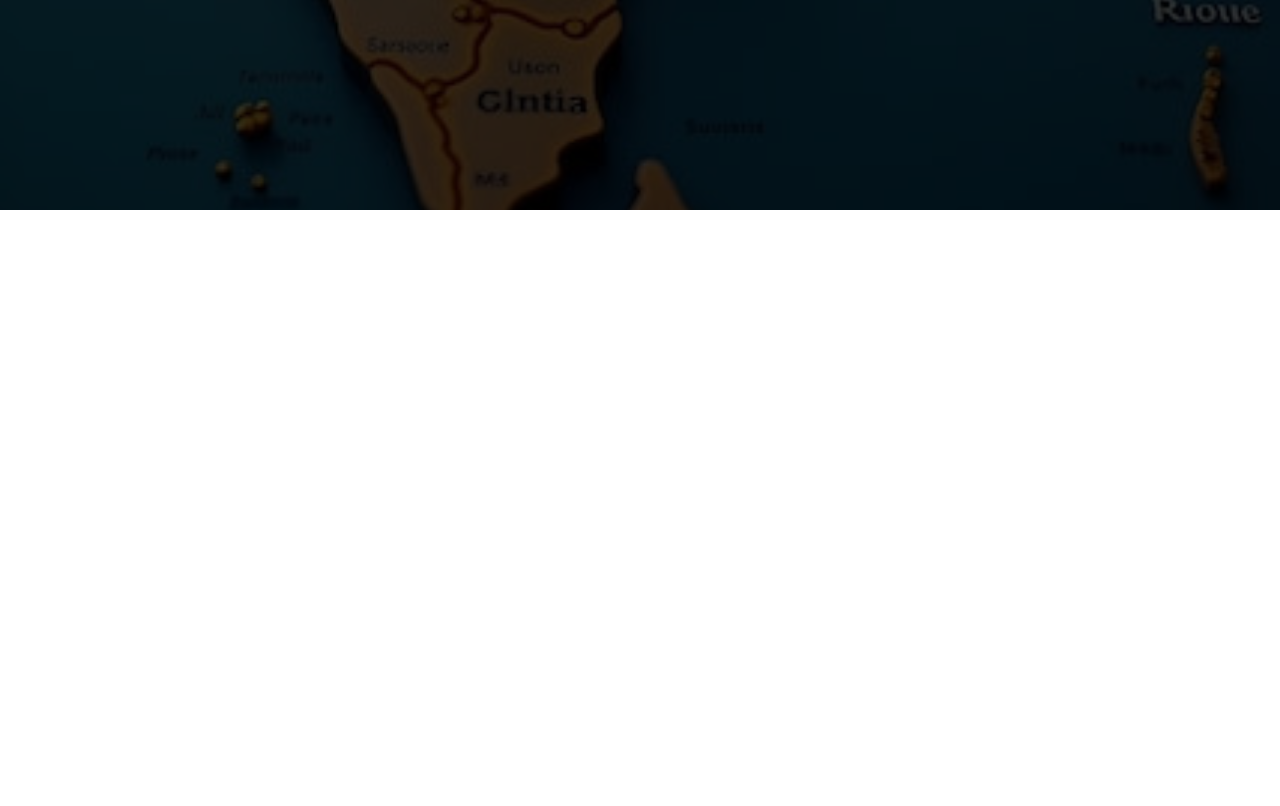
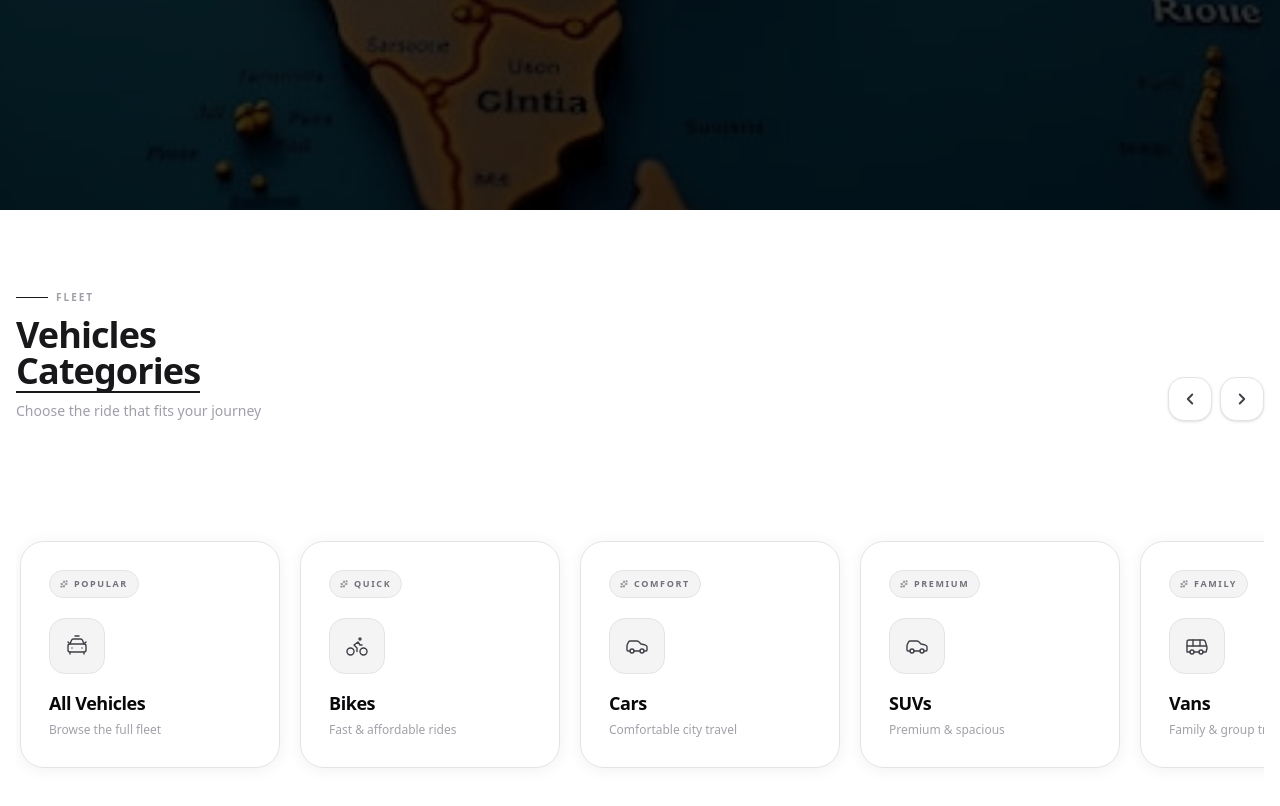
Before and after one commit to SumanKarmakar467/vehicle, a Next.js app: page / in a window 1280 px wide. Shown: the part 590-1396 px from the top of the page. Before the commit the page ends 800 px from the top, so only its background shows below. Built offline with nearby package versions, Linux system fonts and the light colour scheme; no server answers.

Commit message:
hero section UI complete

```diff
--- a/src/components/VehicleSlider.tsx
+++ b/src/components/VehicleSlider.tsx
@@ -1,11 +1,212 @@
-import React from 'react'
+import {
+  Bike,
+  Bus,
+  Car,
+  CarTaxiFront,
+  ChevronLeft,
+  ChevronRight,
+  Sparkles,
+  Truck,
+} from "lucide-react";
+import React, { useRef, useState } from "react";
+import { motion } from "motion/react";
+export const VEHICLE_CATEGORIES = [
+  {
+    title: "All Vehicles",
+    desc: "Browse the full fleet",
+    icon: CarTaxiFront,
+    tag: "Popular",
+  },
+  {
+    title: "Bikes",
+    desc: "Fast & affordable rides",
+    icon: Bike,
+    tag: "Quick",
+  },
+  {
+    title: "Cars",
+    desc: "Comfortable city travel",
+    icon: Car,
+    tag: "Comfort",
+  },
+  {
+    title: "SUVs",
+    desc: "Premium & spacious",
+    icon: Car,
+    tag: "Premium",
+  },
+  {
+    title: "Vans",
+    desc: "Family & group transport",
+    icon: Bus,
+    tag: "Family",
+  },
+  {
+    title: "Trucks",
+    desc: "Heavy & commercial transport",
+    icon: Truck,
+    tag: "Cargo",
+  },
+]; // <-- Missing closing bracket
 
-const VehicleSlider = () => {
+function VehicleSlider() {
+  const [hovered, setHovered] = useState<number | null>(null);
+  const sliderRef = useRef<HTMLDivElement>(null)
+  const scrool=(dir:"left" | "right") => {
+    if(!sliderRef.current) return
+
+    sliderRef.current.scrollBy({left:dir=="left"?-300:300,behavior:"smooth"})
+  }
+
   return (
-    <div>
+    <div className="w-full h-[200vh] bg-white py-20 px-4 overflow-hidden">
+      <div className="max-w-7xl mx-auto">
+        <motion.div
+          initial={{ opacity: 0, y: 20 }}
+          animate={{ opacity: 1, y: 0 }}
+          transition={{
+            duration: 0.55,
+            ease: [0.22, 1, 0.36, 1],
+          }}
+          className="flex items-end justify-between mb-10"
+        >
+          <div>
+            <div className="flex items-center gap-2 mb-3">
+              <div className="h-px w-8 bg-zinc-900" />
+              <span className="text-[10px] font-black uppercase tracking-[0.2em] text-zinc-400">
+                Fleet
+              </span>
+            </div>
+            <h2 className="text-3xl sm:text-4xl font-black tracking-tight text-zinc-900 leading-none">
+              Vehicles
+              <br />
+              <span className="relative inline-block">
+                Categories
+                <motion.div
+                  initial={{ scaleX: 0 }}
+                  animate={{ scaleX: 1 }}
+                  transition={{
+                    duration: 0.6,
+                    delay: 0.4,
+                    ease: [0.22, 1, 0.36, 1],
+                  }}
+                  className="absolute -bottom-1 left-0 right-0 h-0.5 bg-zinc-900 origin-left"
+                />
+              </span>
+            </h2>
+            <p className="text-zinc-400 text-sm mt-3 font-medium">
+              Choose the ride that fits your journey
+            </p>
+          </div>
+          <div className="hidden sm:flex items-center gap-2">
+            <motion.div
+              whileTap={{ scale: 0.88 }}
+              onClick={() =>scrool("left")}
+              className="w-11 h-11 rounded-2xl border border-zinc-200 bg-white flex items-center justify-center hover:bg-zinc-900 hover:text-white disabled:opacity-25 disabled:hover:bg-white disabled:hover:text-zinc-900 disabled:hover:border-zinc-200 transition-all text-zinc-700 shadow-sm"
+            >
+              <ChevronLeft size={18} strokeWidth={2.5} />
+            </motion.div>
 
+            <motion.div
+              whileTap={{ scale: 0.88 }}
+              onClick={() =>scrool("right")}
+              className="w-11 h-11 rounded-2xl border border-zinc-200 bg-white flex items-center justify-center hover:bg-zinc-900 hover:text-white disabled:opacity-25 disabled:hover:bg-white disabled:hover:text-zinc-900 disabled:hover:border-zinc-200 transition-all text-zinc-700 shadow-sm"
+            >
+              <ChevronRight size={18} strokeWidth={2.5} />
+            </motion.div>
+          </div>
+        </motion.div>
+        <div className="relative">
+          <div
+            ref={sliderRef}
+            className="flex gap-5 pt-20 overflow-x-auto scroll-smooth pb-4 px-1"
+            style={{ scrollbarWidth: "none", msOverflowStyle: "none" }}
+          >
+            {VEHICLE_CATEGORIES.map((c, i) => {
+              const isHovered = hovered == i;
+              return (
+                <motion.div
+                  key={i}
+                  initial={{ opacity: 0, y: 28 }}
+                  whileInView={{ opacity: 1, y: 0 }}
+                  transition={{
+                    delay: 0.1 + i * 0.08,
+                    duration: 0.5,
+                    ease: [0.22, 1, 0.36, 1],
+                  }}
+                  onHoverStart={() => setHovered(i)}
+                  onHoverEnd={() => setHovered(null)}
+                  whileHover={{ y: -8 }}
+                  className="group relative min-w-[220px] sm:min-w-[260px] flex-shrink-0 cursor-pointer"
+                >
+                  <motion.div
+                    animate={{
+                      backgroundColor: isHovered ? "#09090b" : "#ffffff",
+                      borderColor: isHovered ? "#09090b" : "#e4e4e7",
+                      boxShadow: isHovered
+                        ? "0 24px 56px rgba(0,0,0,0.2)"
+                        : "0 2px 16px rgba(0,0,0,0.06",
+                    }}
+                    transition={{ duration: 0.25 }}
+                    className="relative rounded-3xl border p-6 sm:p-7 overflow-hidden h-full"
+                  >
+                    <motion.div
+                      animate={{
+                        backgroundColor: isHovered
+                          ? "rgba(255, 255, 255, 0.12)"
+                          : "#f4f4f5",
+                        color: isHovered ? "#ffffff" : "#71717a",
+                        borderColor: isHovered
+                          ? "rgba(255, 255, 255, 0.15)"
+                          : "#e4e4e7",
+                      }}
+                      className="inline-flex items-center gap-1.5 border text-[9px] font-black uppercase tracking-[0.18em] px-2.5 py-1.5 rounded-full mb-5 transition-colors"
+                    >
+                      <Sparkles size={8}/>
+                      {c.tag}
+                    </motion.div>
+
+                    <motion.div
+                    animate={{
+                      backgroundColor:isHovered ? "rgba(255, 255, 255, 0.1)" : "#f4f4f5",
+                      borderColor: isHovered ? "rgba(255, 255, 255, 0.15)" : "#e4e4e7",
+                    }}
+                    className="w-14 h-14 rounded-2xl border flex items-center justify-center mb-5 transition-colors"
+                    >
+                      <motion.div
+                      animate={{color: isHovered ? "#ffffff" : "#3f3f46"}}
+                      transition={{duration: 0.2}}
+                      >
+                        <c.icon size={24} strokeWidth={1.4}/>
+                      </motion.div>
+                    </motion.div>
+
+                    <motion.h3
+                    animate={{ color: isHovered ? "#ffffff" : "#09090b"}}
+                    transition={{duration: 0.2}}
+                    className="text-lg font-black tracking-tight leading-none mb-2"
+                    >
+                      {c.title}
+                    </motion.h3>
+
+                    <motion.p
+                    animate={{color: isHovered ? "rgba(255, 255, 255, 0.5)" : "#a1a1aa" }}
+                    transition={{duration: 0.2 }}
+                    className="text-xs font-medium leading-relaxed"
+                    >
+                      {c.desc}
+                    </motion.p>
+
+
+                  </motion.div>
+                </motion.div>
+              );
+            })}
+          </div>
+        </div>
+      </div>
     </div>
-  )
+  );
 }
 
-export default VehicleSlider
+export default VehicleSlider;
```
